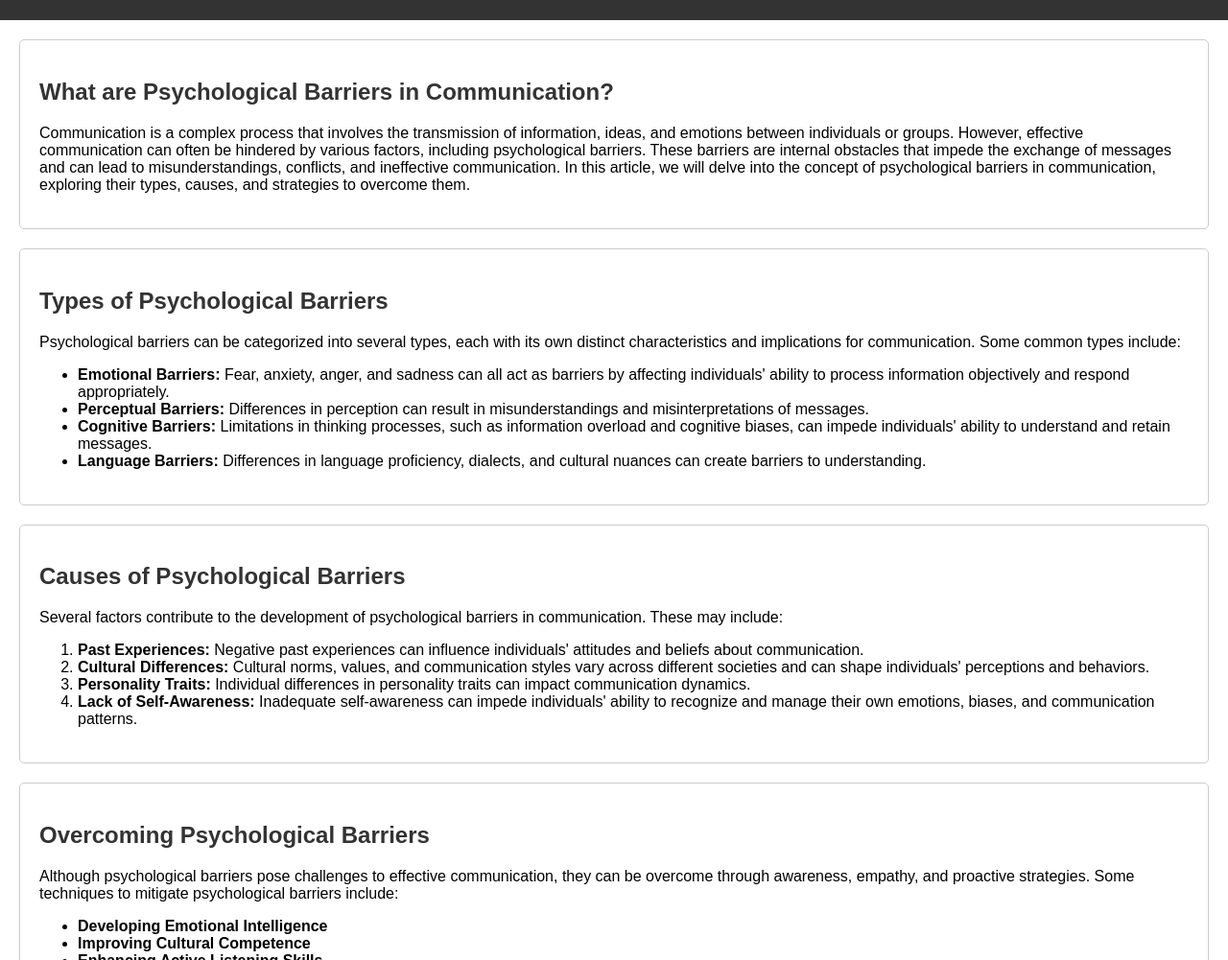
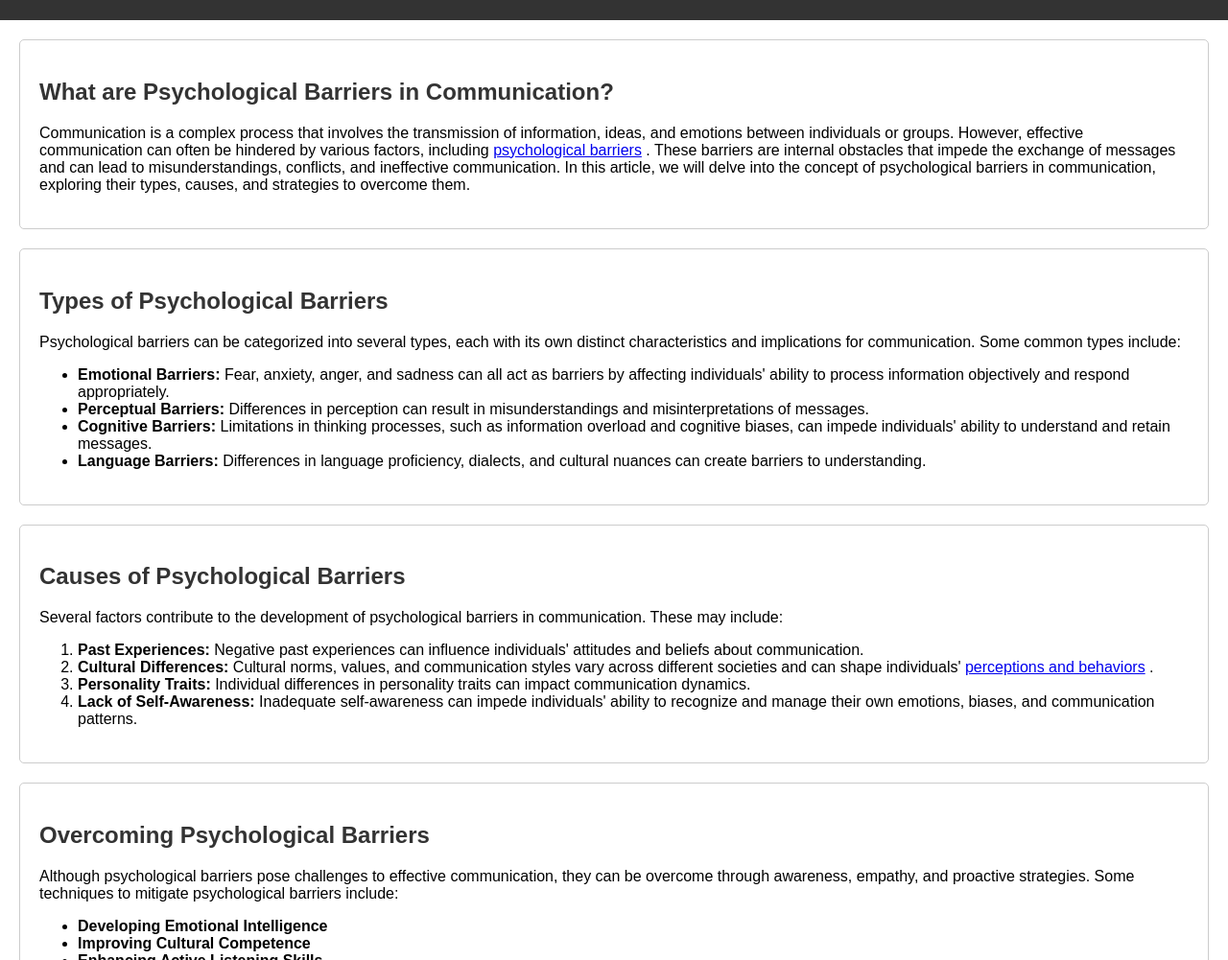
Before and after one commit to roberthinsom/barriersofcommunication, a plain HTML site: page index.html in a window 1280 px wide. Shown: the part 99-1100 px from the top of the page at 96% size. Drawn offline with Linux system fonts and the light colour scheme.

Commit message:
Update index.html

```diff
--- a/index.html
+++ b/index.html
@@ -1,6 +1,7 @@
 <!DOCTYPE html>
 <html lang="en">
 <head>
+  <meta name="google-site-verification" content="fJlQkhxM_4s9Sx_Qvug7pNB8hQEaSj-DV9ltmZzsQOQ" />
 <meta charset="UTF-8">
 <meta name="viewport" content="width=device-width, initial-scale=1.0">
 <title>Understanding Psychological Barriers in Communication</title>
@@ -41,7 +42,7 @@
   <section>
     <h2>What are Psychological Barriers in Communication?</h2>
     <p>
-      Communication is a complex process that involves the transmission of information, ideas, and emotions between individuals or groups. However, effective communication can often be hindered by various factors, including psychological barriers. These barriers are internal obstacles that impede the exchange of messages and can lead to misunderstandings, conflicts, and ineffective communication. In this article, we will delve into the concept of psychological barriers in communication, exploring their types, causes, and strategies to overcome them.
+      Communication is a complex process that involves the transmission of information, ideas, and emotions between individuals or groups. However, effective communication can often be hindered by various factors, including <a href="https://barriersofcommunication.com/psychological-barriers-in-communication/">psychological barriers</a> . These barriers are internal obstacles that impede the exchange of messages and can lead to misunderstandings, conflicts, and ineffective communication. In this article, we will delve into the concept of psychological barriers in communication, exploring their types, causes, and strategies to overcome them.
     </p>
   </section>
 
@@ -65,7 +66,7 @@
     </p>
     <ol>
       <li><strong>Past Experiences:</strong> Negative past experiences can influence individuals' attitudes and beliefs about communication.</li>
-      <li><strong>Cultural Differences:</strong> Cultural norms, values, and communication styles vary across different societies and can shape individuals' perceptions and behaviors.</li>
+      <li><strong>Cultural Differences:</strong> Cultural norms, values, and communication styles vary across different societies and can shape individuals' <a href="https://barriersofcommunication.pages.dev/">perceptions and behaviors</a> .</li>
       <li><strong>Personality Traits:</strong> Individual differences in personality traits can impact communication dynamics.</li>
       <li><strong>Lack of Self-Awareness:</strong> Inadequate self-awareness can impede individuals' ability to recognize and manage their own emotions, biases, and communication patterns.</li>
     </ol>
```
